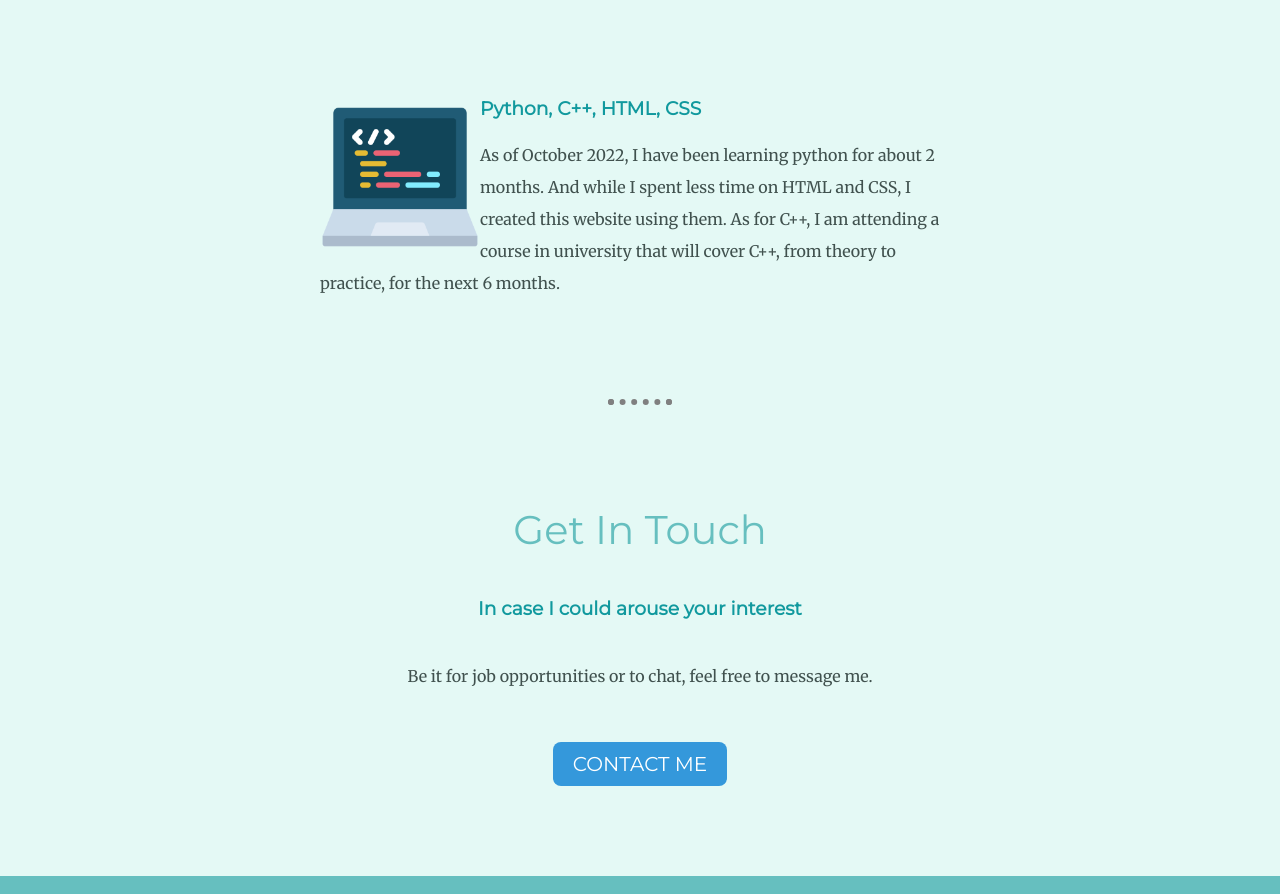
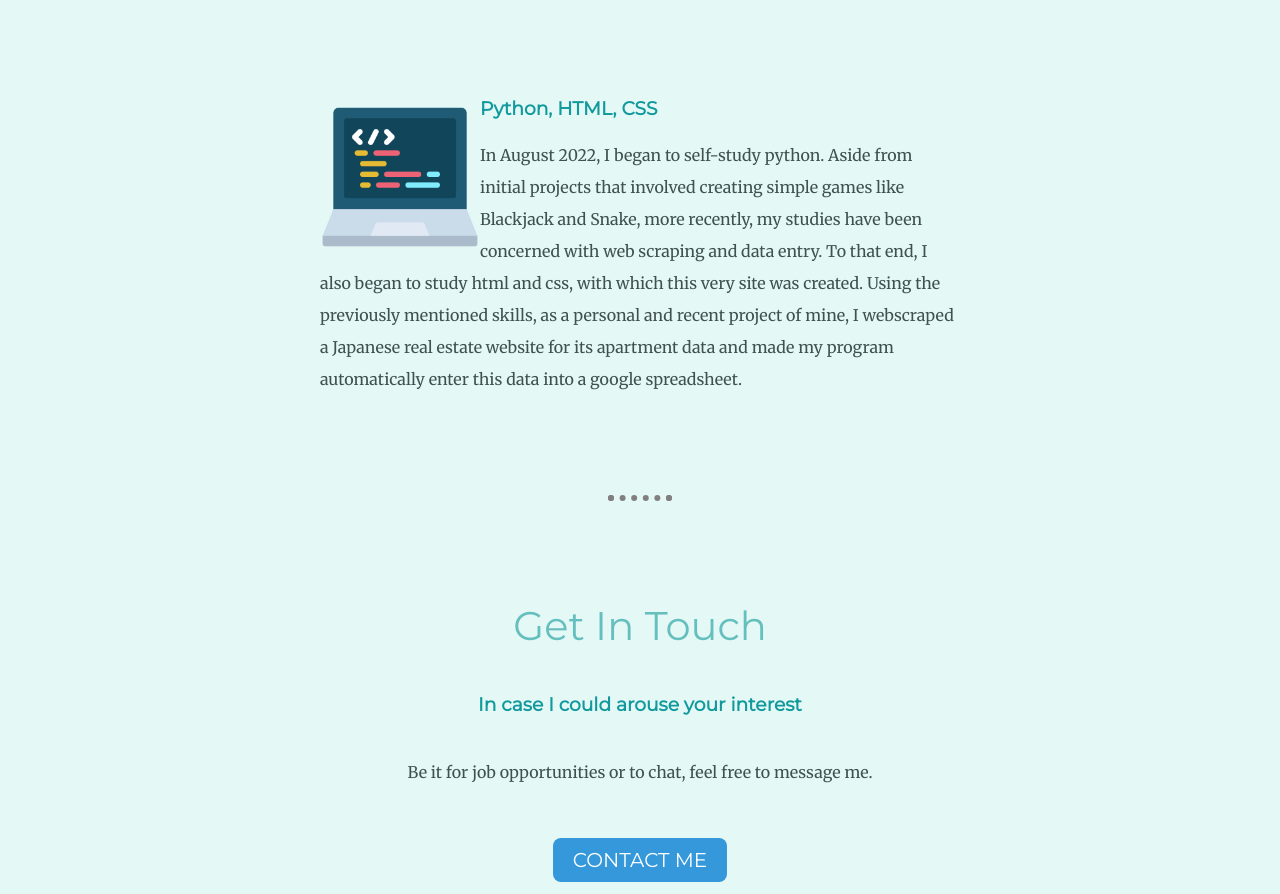
Before and after one commit to Etoluz/CV-Site, a plain HTML site: page index.html in a window 1280 px wide. Shown: the part 2015-2909 px from the top of the page. Drawn offline with Linux system fonts and the light colour scheme.

Commit message:
Update index.html
change text content

```diff
--- a/index.html
+++ b/index.html
@@ -39,8 +39,8 @@
             </div>
             <div class="skill-row">
               <img class="programming" src="programming.png" alt="programming-pic">
-              <h3>Python, C++, HTML, CSS</h3>
-              <p>As of October 2022, I have been learning python for about 2 months. And while I spent less time on HTML and CSS, I created this website using them. As for C++, I am attending a course in university that will cover C++, from theory to practice, for the next 6 months.</p>
+              <h3>Python, HTML, CSS</h3>
+              <p>In August 2022, I began to self-study python. Aside from initial projects that involved creating simple games like Blackjack and Snake, more recently, my studies have been concerned with web scraping and data entry. To that end, I also began to study html and css, with which this very site was created. Using the previously mentioned skills, as a personal and recent project of mine, I webscraped a Japanese real estate website for its apartment data and made my program automatically enter this data into a google spreadsheet.</p>
             </div>
           </div>
           <hr>
```
